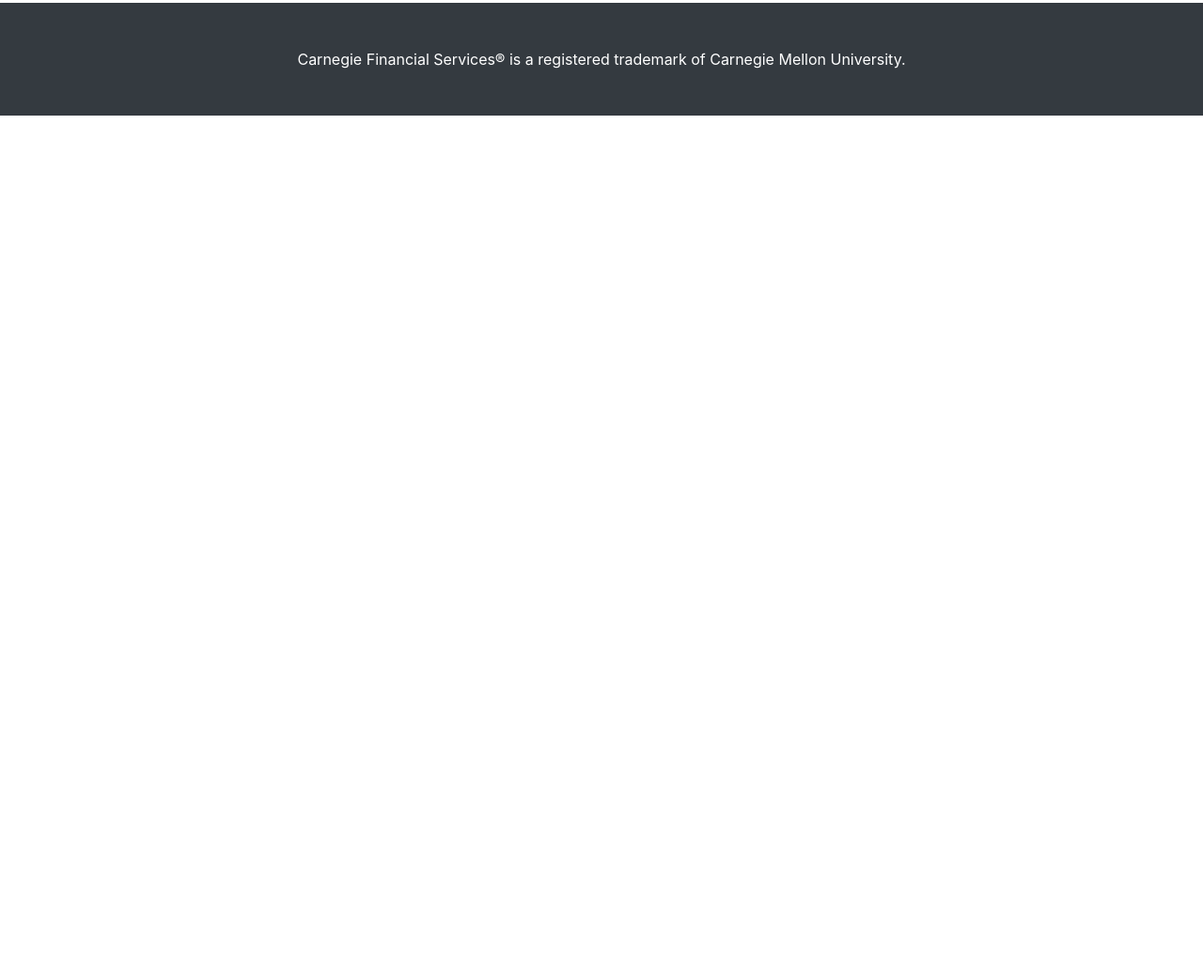
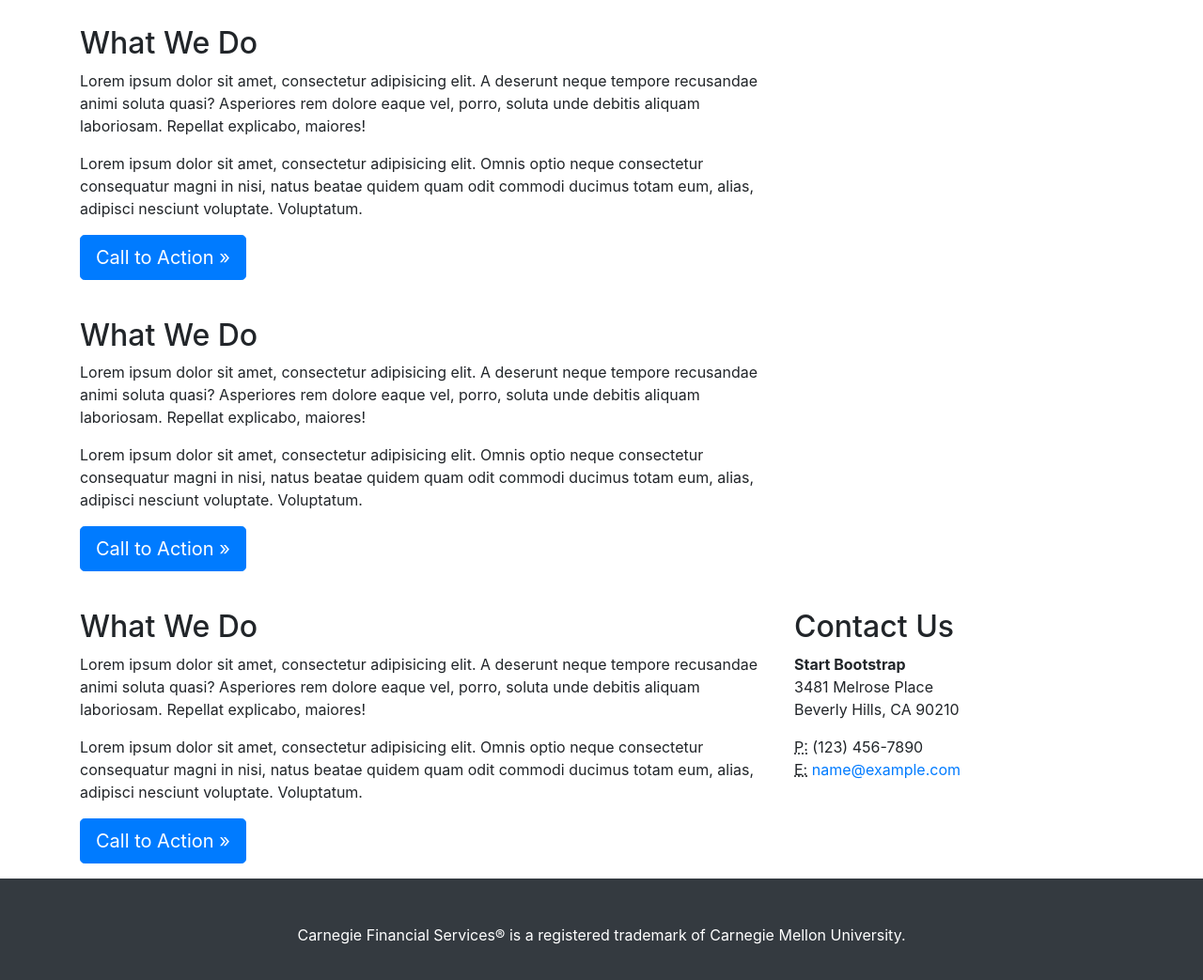
Before and after one commit to vivienzou1/Task-10, a website: page CFS/index.html in a window 1280 px wide. Shown: the part 363-1406 px from the top of the page at 94% size. Before the commit the page ends 800 px from the top, so only its background shows below. Drawn offline with Linux system fonts and the light colour scheme.

Commit message:
format mofify

```diff
--- a/CFS/index.html
+++ b/CFS/index.html
@@ -57,7 +57,6 @@
 
     <!-- Page Content -->
     <div class="container">
-
       <div class="row">
         <div class="col-sm-8">
           <h2 class="mt-4">What We Do</h2>
@@ -67,6 +66,35 @@
             <a class="btn btn-primary btn-lg" href="#">Call to Action &raquo;</a>
           </p>
         </div>
+
+        <div class="col-sm-8">
+          <h2 class="mt-4">What We Do</h2>
+          <p>Lorem ipsum dolor sit amet, consectetur adipisicing elit. A deserunt neque tempore recusandae animi soluta quasi? Asperiores rem dolore eaque vel, porro, soluta unde debitis aliquam laboriosam. Repellat explicabo, maiores!</p>
+          <p>Lorem ipsum dolor sit amet, consectetur adipisicing elit. Omnis optio neque consectetur consequatur magni in nisi, natus beatae quidem quam odit commodi ducimus totam eum, alias, adipisci nesciunt voluptate. Voluptatum.</p>
+          <p>
+            <a class="btn btn-primary btn-lg" href="#">Call to Action &raquo;</a>
+          </p>
+        </div>
+
+        <div class="col-sm-8">
+          <h2 class="mt-4">What We Do</h2>
+          <p>Lorem ipsum dolor sit amet, consectetur adipisicing elit. A deserunt neque tempore recusandae animi soluta quasi? Asperiores rem dolore eaque vel, porro, soluta unde debitis aliquam laboriosam. Repellat explicabo, maiores!</p>
+          <p>Lorem ipsum dolor sit amet, consectetur adipisicing elit. Omnis optio neque consectetur consequatur magni in nisi, natus beatae quidem quam odit commodi ducimus totam eum, alias, adipisci nesciunt voluptate. Voluptatum.</p>
+          <p>
+            <a class="btn btn-primary btn-lg" href="#">Call to Action &raquo;</a>
+          </p>
+        </div>
+
+        <div class="col-sm-8">
+          <h2 class="mt-4">What We Do</h2>
+          <p>Lorem ipsum dolor sit amet, consectetur adipisicing elit. A deserunt neque tempore recusandae animi soluta quasi? Asperiores rem dolore eaque vel, porro, soluta unde debitis aliquam laboriosam. Repellat explicabo, maiores!</p>
+          <p>Lorem ipsum dolor sit amet, consectetur adipisicing elit. Omnis optio neque consectetur consequatur magni in nisi, natus beatae quidem quam odit commodi ducimus totam eum, alias, adipisci nesciunt voluptate. Voluptatum.</p>
+          <p>
+            <a class="btn btn-primary btn-lg" href="#">Call to Action &raquo;</a>
+          </p>
+        </div>
+
+
         <div class="col-sm-4">
           <h2 class="mt-4">Contact Us</h2>
           <address>
```
